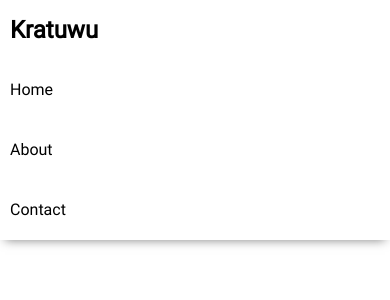
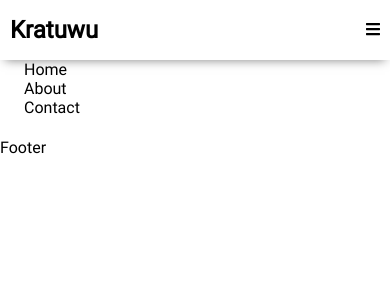
Before and after one commit to kratuwu/kratuwu, a React (Create React App) app: page / in a window 390 px wide. Shown: the top 300 px of the page. Built offline with nearby package versions, Linux system fonts and the light colour scheme.

Commit message:
Add Hamburger

```diff
--- a/package.json
+++ b/package.json
@@ -4,6 +4,7 @@
   "private": true,
   "dependencies": {
     "@fortawesome/fontawesome-svg-core": "^1.2.17",
+    "@fortawesome/free-brands-svg-icons": "^5.8.1",
     "@fortawesome/free-solid-svg-icons": "^5.8.1",
     "@fortawesome/react-fontawesome": "^0.1.4",
     "react": "^16.8.6",
--- /dev/null
+++ b/src/components/Hamburger.tsx
@@ -0,0 +1,27 @@
+import React, {SFC} from 'react'
+import { FontAwesomeIcon } from '@fortawesome/react-fontawesome'
+import styled from "styled-components";
+
+const HamburgerWrapper = styled.div`
+    display: none;
+    cursor: pointer;
+    @media (max-width: 768px) {
+        padding-right: 10px;
+        margin-left: auto;
+        display: block;
+    }
+`;
+
+type HamburgerProps = {
+    onClick: () => void
+};
+
+const Hamburger: SFC<HamburgerProps> = ({onClick}) => {
+    return (
+        <HamburgerWrapper onClick={onClick}>
+            <FontAwesomeIcon icon={['fas', 'bars']} />
+        </HamburgerWrapper>
+    )
+}
+
+export default Hamburger
--- a/src/components/layouts/Header.tsx
+++ b/src/components/layouts/Header.tsx
@@ -4,6 +4,7 @@ import styled from "styled-components";
 const HeaderStyled = styled.header`
   top: 0;
   left: 0;
+  background: white;
   position: fixed;
   line-height: 60px;
   width: 100%;
@@ -25,17 +26,11 @@ const HeaderWraper = styled.nav`
   align-items: center;
 `;
 
-const Brand = styled.div`
-  font-size: 24px;
-  font-weight: bold;
-  padding-left: 10px;
-`;
 
 const Header: SFC<{}> = ({ children }: any) => {
   return (
     <HeaderStyled>
       <HeaderWraper>
-        <Brand>Kratuwu</Brand>
         {children}
       </HeaderWraper>
     </HeaderStyled>
--- a/src/components/layouts/MainLayout.tsx
+++ b/src/components/layouts/MainLayout.tsx
@@ -1,6 +1,7 @@
-import React, { SFC } from "react";
+import React, { SFC, useState } from "react";
 import Header from "./Header";
 import Navigation from "./Navigation";
+import Hamburger from "../Hamburger";
 import Footer from "./Footer";
 import styled from "styled-components";
 import { ContentRef } from "../../types";
@@ -17,14 +18,26 @@ type MainLayoutProps = {
   contentRefs: ContentRef[];
 };
 
-const MainLayout: SFC<MainLayoutProps> = ({ children, contentRefs }) => (
+const Brand = styled.div`
+  font-size: 24px;
+  font-weight: bold;
+  padding-left: 10px;
+`;
+
+const MainLayout: SFC<MainLayoutProps> = ({ children, contentRefs }) => {
+  const [navOpen, toggleNav] = useState(false);
+
+  return(
     <div>
       <Header>
-      <Navigation contentRefs={contentRefs} />
+          <Brand>Kratuwu</Brand>
+          <Hamburger onClick={()=>toggleNav(!navOpen)}/>
+          <Navigation contentRefs={contentRefs} open = {navOpen}/>
       </Header>
       <ContentWrapper children={children} />
       <Footer />
     </div>
-);
+  )
+};
 
 export default MainLayout;
--- a/src/components/layouts/Navigation.tsx
+++ b/src/components/layouts/Navigation.tsx
@@ -4,15 +4,16 @@ import { ContentRef } from "../../types";
 
 type NavigationProps = {
   contentRefs: ContentRef[];
+  open: boolean;
 };
-
-const NavigationWrapper = styled.div`
+const NavigationWrapper = styled.div<{open: boolean}>`
   background: white;
-  margin-left: "auto";
+  margin-left: auto;
   @media (max-width: 768px) {
     flex-basis: 100%;
+    display: ${props=> props.open? 'block': 'none'};
   }
-`;
+`
 
 const NavigationGroup = styled.ul`
   display: flex;
@@ -33,8 +34,8 @@ const scrollToRef = (ref: any) => {
   window.scrollTo(0, ref.current.offsetTop - 60);
 };
 
-const Navigation: SFC<NavigationProps> = ({ contentRefs }) => (
-  <NavigationWrapper style={{ marginLeft: "auto" }}>
+const Navigation: SFC<NavigationProps> = ({ contentRefs, open }) => (
+  <NavigationWrapper open={open}>
     <NavigationGroup>
       {contentRefs.map((contentRef: ContentRef) => (
         <NavigationItem
--- a/src/index.tsx
+++ b/src/index.tsx
@@ -2,9 +2,10 @@ import React from "react";
 import ReactDOM from "react-dom";
 import App from "./App";
 import * as serviceWorker from "./serviceWorker";
-import { library } from "@fortawesome/fontawesome-svg-core";
-import { faIgloo } from "@fortawesome/free-solid-svg-icons";
-library.add(faIgloo);
+import { library } from '@fortawesome/fontawesome-svg-core'
+import { fas } from '@fortawesome/free-solid-svg-icons'
+
+library.add(fas)
 
 ReactDOM.render(<App />, document.getElementById("root"));
 
```
Also changed, not shown: 1 other file (tests, documents, lock files or other folders). Lines whose indentation alone changed are shown as unchanged.
